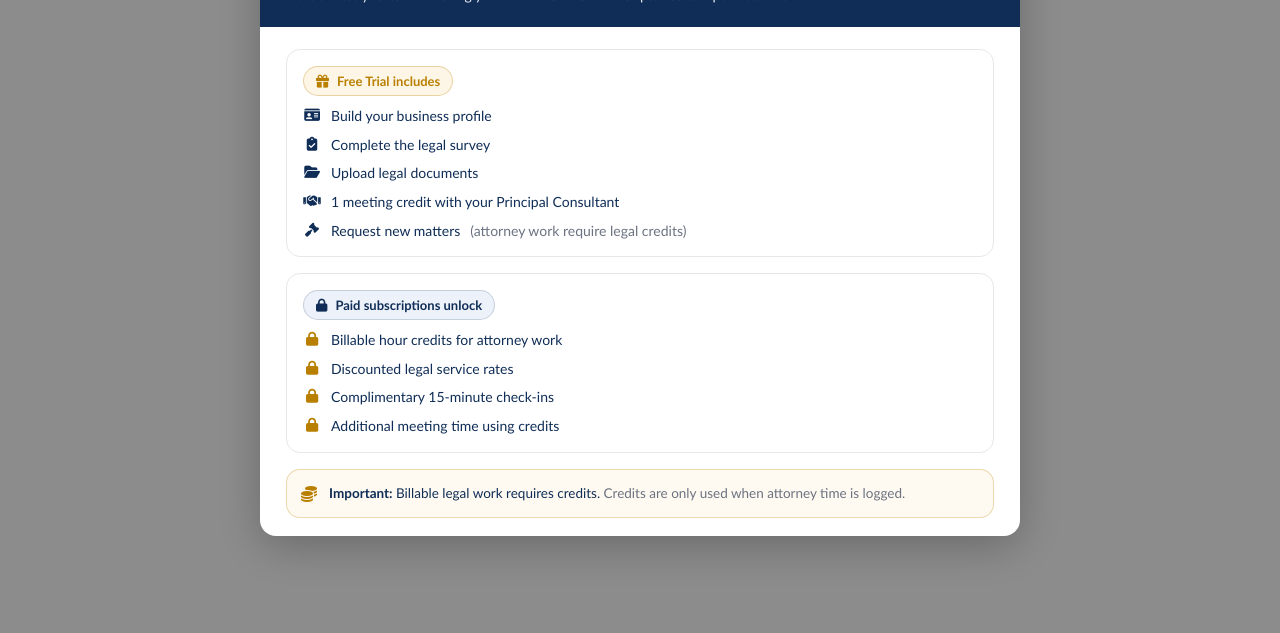
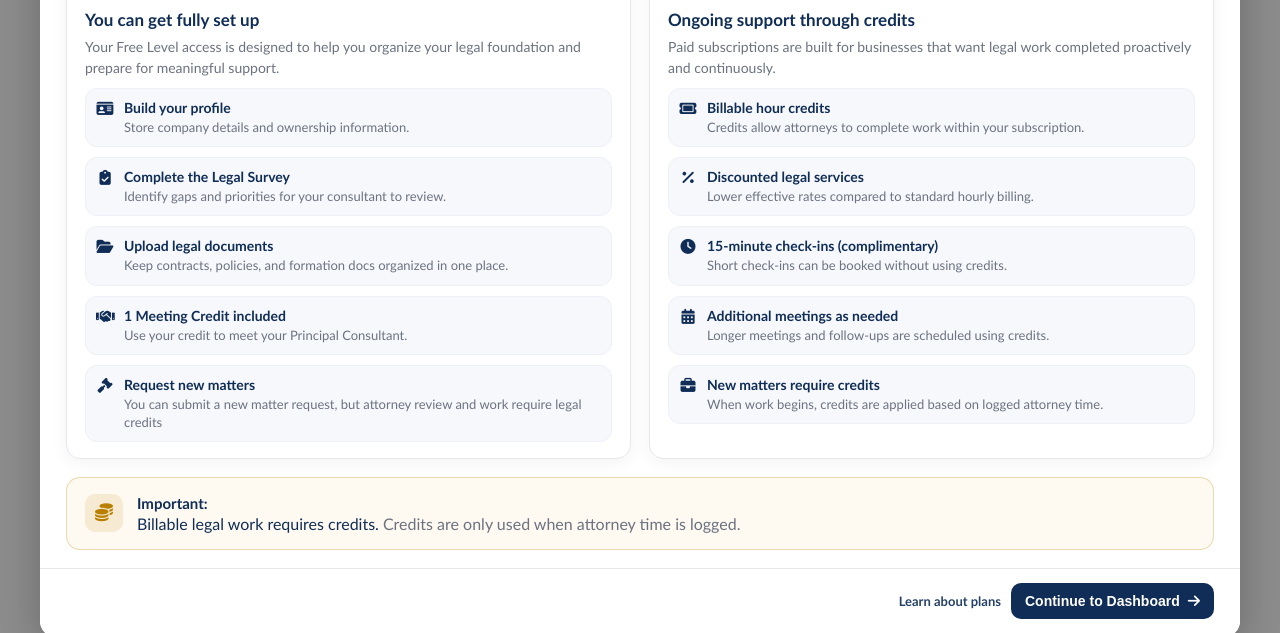
Before and after one commit to kakatbarilea-prog/blm-welcome-popup, a plain HTML site: page index.html in a window 1280 px wide. Shown: the part 167-800 px from the top of the page. Drawn offline with Linux system fonts and the light colour scheme.

Commit message:
Update index.html

```diff
--- a/index.html
+++ b/index.html
@@ -3,9 +3,7 @@
 <head>
 <meta charset="UTF-8" />
 <meta name="viewport" content="width=device-width, initial-scale=1.0" />
-<title>BLM Welcome Popup (Demo)</title>
-
-<link rel="stylesheet" href="https://cdnjs.cloudflare.com/ajax/libs/font-awesome/6.5.0/css/all.min.css" />
+<title>BLM - Free Level Overview</title>
 
 <style>
   :root{
@@ -19,59 +17,63 @@
 
   body{
     margin:0;
-    background:#fff; /* blank white background */
+    background:#ffffff; /* blank white page */
     font-family: Calibri, Arial, sans-serif;
     color: var(--navy);
   }
 
-  /* Always visible overlay for demo */
+  /* OVERLAY */
   .overlay{
     position:fixed;
     inset:0;
-    display:flex;
+    background: rgba(0,0,0,0.45);
+    backdrop-filter: blur(2px);
     align-items:center;
     justify-content:center;
-    background: rgba(0,0,0,0.45);
-    backdrop-filter: blur(2px);
+    z-index:999999;
     padding:18px;
+    display:flex;
+
   }
 
+  /* POPUP */
   .popup{
-    width: 760px;
+    width: 1200px;
     max-width: 100%;
     background:#fff;
     border-radius: 16px;
     box-shadow: 0 10px 45px rgba(0,0,0,0.25);
     overflow:hidden;
+    position:relative;
   }
 
-  /* Header */
+  /* HEADER */
   .header{
     background: var(--navy);
     color:#fff;
     padding: 22px 26px;
-    position: relative;
+    display:flex;
+    justify-content:space-between;
+    align-items:flex-start;
+    gap:18px;
   }
 
   .title{
     margin:0;
     font-size: 22px;
-    font-weight: 800;
+    font-weight: 700;
     letter-spacing:.2px;
   }
 
   .subtitle{
-    margin: 6px 0 0 0;
+    margin:6px 0 0 0;
     font-size: 14px;
     opacity:.92;
-    line-height: 1.45;
+    line-height:1.45;
+    max-width: 760px;
   }
 
-  /* VISUAL-ONLY X PLACEHOLDER */
   .close-x{
-    position:absolute;
-    top: 18px;
-    right: 18px;
     width: 34px;
     height: 34px;
     border-radius: 50%;
@@ -81,202 +83,367 @@
     display:flex;
     align-items:center;
     justify-content:center;
-    font-size: 18px;
-    opacity:.8;
-    cursor: default;
-    user-select:none;
-    pointer-events:none; /* no behavior */
+    cursor:pointer;
+    font-size:18px;
+    flex-shrink:0;
   }
+  .close-x:hover{ background: rgba(255,255,255,0.16); }
 
-  /* Body */
+  /* BODY */
   .body{
     padding: 22px 26px 18px 26px;
-  }
-
-  .section{
-    margin-bottom: 16px;
-    padding: 16px 16px;
-    border: 1px solid var(--border);
-    border-radius: 14px;
     background:#fff;
   }
 
-  .label{
-    display:flex;
-    align-items:center;
-    gap: 10px;
-    font-size: 14px;
-    font-weight: 800;
-    margin-bottom: 10px;
+  .grid{
+    display:grid;
+    grid-template-columns: 1fr 1fr;
+    gap: 18px;
   }
 
-  .label .tag{
+  .card{
+    border: 1px solid var(--border);
+    border-radius: 14px;
+    padding: 18px 18px 16px 18px;
+    box-shadow: 0 4px 18px rgba(0,0,0,0.05);
+  }
+
+  .badge{
     display:inline-flex;
     align-items:center;
-    gap: 8px;
+    gap:8px;
     padding: 6px 12px;
     border-radius: 999px;
     font-size: 13px;
-    font-weight: 800;
-    border:1px solid transparent;
+    font-weight: 700;
+    margin-bottom: 12px;
   }
 
-  .tag.free{
+  .badge-free{
     background:#fdf5e6;
     color: var(--gold);
-    border-color: rgba(185,128,0,0.30);
+    border:1px solid rgba(185,128,0,0.30);
   }
 
-  .tag.paid{
+  .badge-paid{
     background:#edf2fa;
     color: var(--navy);
-    border-color: rgba(15,45,86,0.18);
+    border:1px solid rgba(15,45,86,0.20);
   }
 
-  ul{
-    margin: 0;
+  .h{
+    margin:0 0 6px 0;
+    font-size: 17px;
+    font-weight: 700;
+    color: var(--navy);
+  }
+
+  .p{
+    margin:0 0 10px 0;
+    font-size: 14px;
+    color: var(--muted);
+    line-height: 1.5;
+  }
+
+  .list{
+    margin: 10px 0 0 0;
     padding: 0;
-    list-style:none;
+    list-style: none;
     display:flex;
     flex-direction:column;
-    gap: 9px;
+    gap:10px;
   }
 
-  li{
+  .li{
     display:flex;
     gap: 10px;
     align-items:flex-start;
-    font-size: 14px;
-    line-height: 1.4;
-    color: var(--navy);
+    padding: 10px 10px;
+    border-radius: 12px;
+    background:#f7f8fb;
+    border: 1px solid #edf0f6;
   }
 
-  li i{
+  .li i{
     margin-top: 2px;
+    color: var(--navy);
+    font-size: 15px;
     width: 18px;
     text-align:center;
     flex-shrink:0;
   }
 
-  .muted{
-    color: var(--muted);
+  .li b{
+    display:block;
+    font-size: 14px;
+    margin-bottom: 2px;
+    color: var(--navy);
   }
 
-  /* Credits note (single statement) */
-  .credits-note{
-    margin-top: 12px;
-    background:#fffaf1;
+  .li span{
+    display:block;
+    font-size: 13px;
+    color: var(--muted);
+    line-height: 1.4;
+  }
+
+  /* CREDITS HIGHLIGHT (CENTER STRIP) */
+  .credits-strip{
+    margin-top: 18px;
+    border-radius: 14px;
+    padding: 16px 18px;
+    background: #fffaf1;
     border: 1px solid rgba(185,128,0,0.28);
-    border-radius: 14px;
-    padding: 14px 14px;
-    font-size: 13.5px;
-    line-height: 1.45;
-    color: var(--navy);
     display:flex;
-    gap: 12px;
+    gap: 14px;
     align-items:flex-start;
   }
 
-  .credits-note i{
+  .credits-icon{
+    width: 38px;
+    height: 38px;
+    border-radius: 10px;
+    background: rgba(185,128,0,0.13);
     color: var(--gold);
-    margin-top: 2px;
-    font-size: 16px;
+    display:flex;
+    align-items:center;
+    justify-content:center;
+    font-size: 18px;
+    flex-shrink:0;
   }
 
-  /* Footer */
+  .credits-strip b{
+    display:block;
+    font-size: 15px;
+    color: var(--navy);
+    margin-bottom: 2px;
+  }
+
+  .credits-strip p{
+    margin:0;
+    font-size: 13px;
+    color: #6B7280;
+    line-height: 1.45;
+  }
+
+  /* FOOTER */
   .footer{
     padding: 14px 26px 18px 26px;
     border-top: 1px solid var(--border);
     display:flex;
     justify-content:space-between;
     align-items:center;
-    gap: 12px;
+    gap: 14px;
     background:#fff;
   }
 
-  .footer-note{
+  .note{
     font-size: 13px;
     color: var(--muted);
+    line-height: 1.4;
+  }
+
+  .actions{
+    display:flex;
+    gap: 10px;
+    align-items:center;
+    flex-wrap:wrap;
   }
 
   .btn{
-    background: var(--navy);
-    color:#fff;
-    border:none;
     border-radius: 10px;
     padding: 10px 14px;
     font-size: 14px;
-    font-weight: 800;
+    font-weight: 700;
+    cursor:pointer;
+    border:none;
+    display:inline-flex;
+    align-items:center;
+    gap:8px;
+    white-space:nowrap;
+  }
+
+  .btn-primary{
+    background: var(--navy);
+    color:#fff;
+  }
+  .btn-primary:hover{ background: var(--navyHover); }
+
+  .btn-secondary{
+    background:#fff;
+    color: var(--navy);
+    border: 1px solid #cfd6e2;
+    font-weight:700;
+  }
+  .btn-secondary:hover{ background:#f3f6fb; }
+
+  /* Tiny “not pushy” link */
+  .soft-link{
+    font-size: 13px;
+    font-weight: 700;
+    color: var(--navy);
+    text-decoration:none;
+    opacity: .9;
     cursor:pointer;
   }
-  .btn:hover{ background: var(--navyHover); }
+  .soft-link:hover{ text-decoration: underline; opacity:1; }
 
-  @media(max-width: 720px){
-    .section{ padding: 14px; }
+  @media (max-width: 900px){
+    .grid{ grid-template-columns: 1fr; }
   }
 </style>
 </head>
 
 <body>
 
-<div class="overlay">
-  <div class="popup">
+<div class="overlay" id="welcomeOverlay">
+  <div class="popup" role="dialog" aria-modal="true">
 
     <div class="header">
-      <div class="close-x">×</div>
-
-      <h2 class="title">Welcome to your BLM Legal Portal</h2>
+      <div>
+        <h2 class="title">Welcome to the BLM Portal</h2>
         <p class="subtitle">
           Here’s what you can do during your Free Trial — and what paid subscriptions unlock.
         </p>
       </div>
+      <div class="close-x" aria-label="Close">×</div>
+    </div>
 
     <div class="body">
 
-      <!-- Free Trial list -->
-      <div class="section">
-        <div class="label">
-          <span class="tag free"><i class="fa-solid fa-gift"></i> Free Trial includes</span>
+      <div class="grid">
+
+        <!-- FREE -->
+        <div class="card">
+          <div class="badge badge-free">Included on the Free Level</div>
+          <h3 class="h">You can get fully set up</h3>
+          <p class="p">
+            Your Free Level access is designed to help you organize your legal foundation and prepare for meaningful support.
+          </p>
+
+          <ul class="list">
+            <li class="li">
+              <i class="fa-solid fa-id-card"></i>
+              <div>
+                <b>Build your profile</b>
+                <span>Store company details and ownership information.</span>
               </div>
+            </li>
 
-        <ul>
-          <li><i class="fa-solid fa-id-card" style="color:var(--navy)"></i> Build your business profile</li>
-          <li><i class="fa-solid fa-clipboard-check" style="color:var(--navy)"></i> Complete the legal survey</li>
-          <li><i class="fa-solid fa-folder-open" style="color:var(--navy)"></i> Upload legal documents</li>
-          <li><i class="fa-solid fa-handshake" style="color:var(--navy)"></i> 1 meeting credit with your Principal Consultant</li>
-          <li><i class="fa-solid fa-gavel" style="color:var(--navy)"></i> Request new matters <span class="muted">(attorney work require legal credits)</span></li>
+            <li class="li">
+              <i class="fa-solid fa-clipboard-check"></i>
+              <div>
+                <b>Complete the Legal Survey</b>
+                <span>Identify gaps and priorities for your consultant to review.</span>
+              </div>
+            </li>
+
+            <li class="li">
+              <i class="fa-solid fa-folder-open"></i>
+              <div>
+                <b>Upload legal documents</b>
+                <span>Keep contracts, policies, and formation docs organized in one place.</span>
+              </div>
+            </li>
+
+            <li class="li">
+              <i class="fa-solid fa-handshake"></i>
+              <div>
+                <b>1 Meeting Credit included</b>
+                <span>Use your credit to meet your Principal Consultant.</span>
+              </div>
+            </li>
+
+            <li class="li">
+              <i class="fa-solid fa-gavel"></i>
+              <div>
+                <b>Request new matters</b>
+                <span>You can submit a new matter request, but attorney review and work require legal credits</span>
+              </div>
+            </li>
           </ul>
         </div>
 
-      <!-- Paid subscription list -->
-      <div class="section">
-        <div class="label">
-          <span class="tag paid"><i class="fa-solid fa-lock"></i> Paid subscriptions unlock</span>
+        <!-- PAID -->
+        <div class="card">
+          <div class="badge badge-paid">What Paid Subscriptions Add</div>
+          <h3 class="h">Ongoing support through credits</h3>
+          <p class="p">
+            Paid subscriptions are built for businesses that want legal work completed proactively and continuously.
+          </p>
+
+          <ul class="list">
+            <li class="li">
+              <i class="fa-solid fa-ticket"></i>
+              <div>
+                <b>Billable hour credits</b>
+                <span>Credits allow attorneys to complete work within your subscription.</span>
               </div>
+            </li>
 
-        <ul>
-          <li><i class="fa-solid fa-lock" style="color:var(--gold)"></i> Billable hour credits for attorney work</li>
-          <li><i class="fa-solid fa-lock" style="color:var(--gold)"></i> Discounted legal service rates</li>
-          <li><i class="fa-solid fa-lock" style="color:var(--gold)"></i> Complimentary 15-minute check-ins</li>
-          <li><i class="fa-solid fa-lock" style="color:var(--gold)"></i> Additional meeting time using credits</li>
+            <li class="li">
+              <i class="fa-solid fa-percent"></i>
+              <div>
+                <b>Discounted legal services</b>
+                <span>Lower effective rates compared to standard hourly billing.</span>
+              </div>
+            </li>
+
+            <li class="li">
+              <i class="fa-solid fa-clock"></i>
+              <div>
+                <b>15-minute check-ins (complimentary)</b>
+                <span>Short check-ins can be booked without using credits.</span>
+              </div>
+            </li>
+
+            <li class="li">
+              <i class="fa-solid fa-calendar-days"></i>
+              <div>
+                <b>Additional meetings as needed</b>
+                <span>Longer meetings and follow-ups are scheduled using credits.</span>
+              </div>
+            </li>
+
+            <li class="li">
+              <i class="fa-solid fa-briefcase"></i>
+              <div>
+                <b>New matters require credits</b>
+                <span>When work begins, credits are applied based on logged attorney time.</span>
+              </div>
+            </li>
           </ul>
         </div>
 
-      <!-- Credits note -->
-      <div class="credits-note">
-        <i class="fa-solid fa-coins"></i>
+      </div>
+
+      <!-- CREDITS STRIP (MOST IMPORTANT PART) -->
+      <div class="credits-strip">
+        <div class="credits-icon"><i class="fa-solid fa-coins"></i></div>
         <div>
-          <b>Important:</b> Billable legal work requires credits.
-          <span class="muted">Credits are only used when attorney time is logged.</span>
+          <b>Important:</b> Billable legal work requires credits. <span style="color:#6B7280;">Credits are only used when attorney time is logged.</span>
         </div>
       </div>
 
     </div>
 
+    <div class="footer">
+      <div class="note"></div>
 
+      <div class="actions">
+        <a class="soft-link" href="#">Learn about plans</a>
+        <button class="btn btn-primary">
+          Continue to Dashboard
+          <i class="fa-solid fa-arrow-right"></i>
+        </button>
+      </div>
+    </div>
 
   </div>
 </div>
 
+<!-- FONT AWESOME ICONS -->
+<link rel="stylesheet" href="https://cdnjs.cloudflare.com/ajax/libs/font-awesome/6.5.0/css/all.min.css" />
+
 </body>
 </html>
```
Lines whose indentation alone changed are shown as unchanged.
